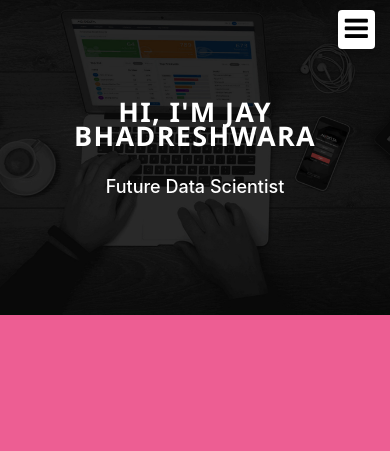
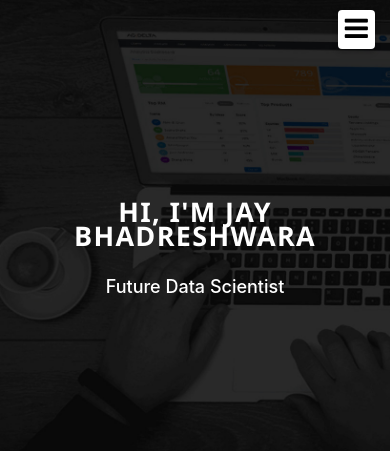
Before and after one commit to Bhadreshwara/website, a plain HTML site: page index.html in a window 390 px wide. Shown: the top 451 px of the page. Drawn offline with nearby package versions, Linux system fonts and the light colour scheme.

Commit message:
Update styles.css

```diff
--- a/css/styles.css
+++ b/css/styles.css
@@ -660,7 +660,7 @@ footer {
     height: auto;
     min-height: auto;
     max-height: auto;
-    padding: 100px 15px;
+    padding: 200px 15px;
   }
   #lead-content {
     position: relative;
```
